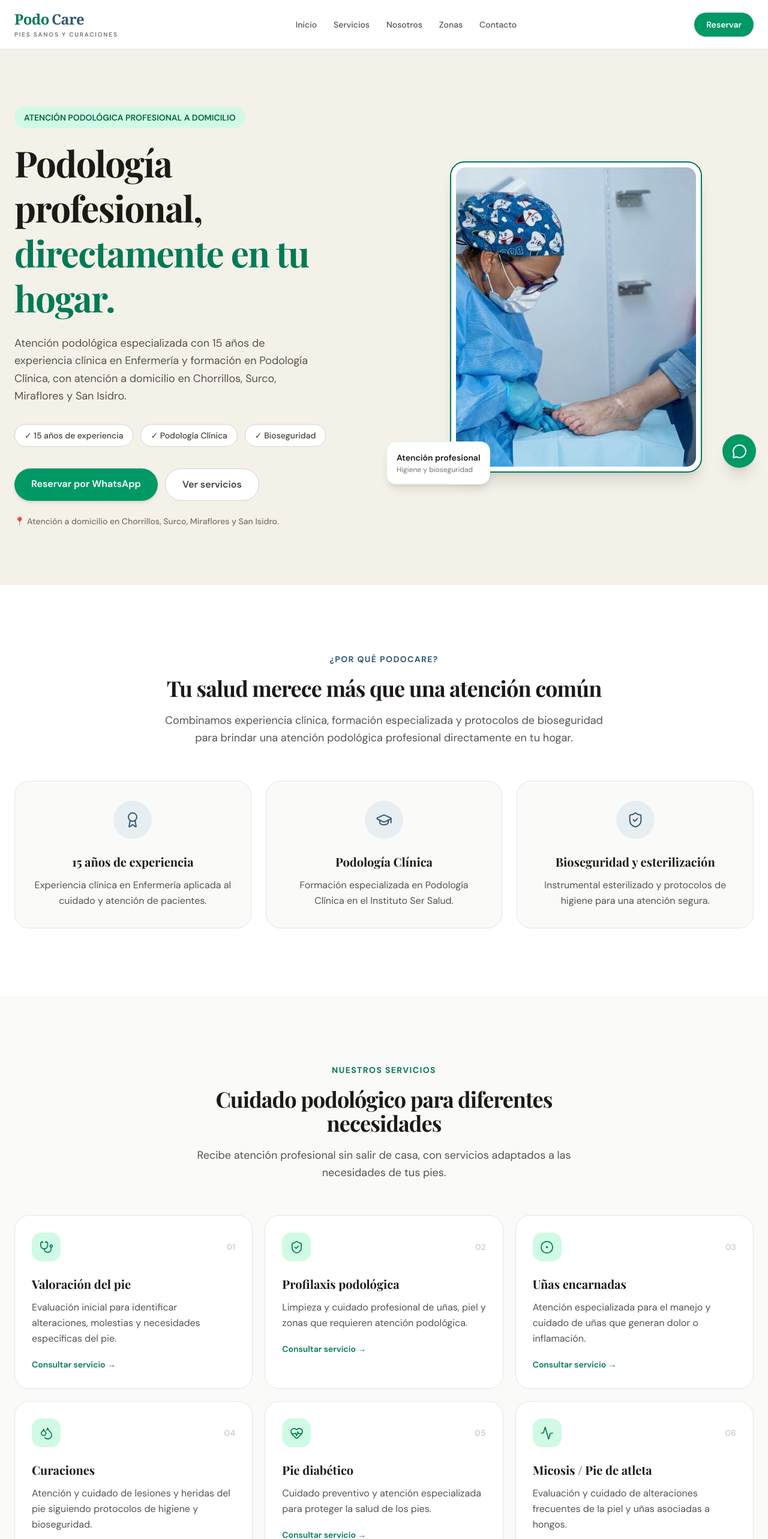
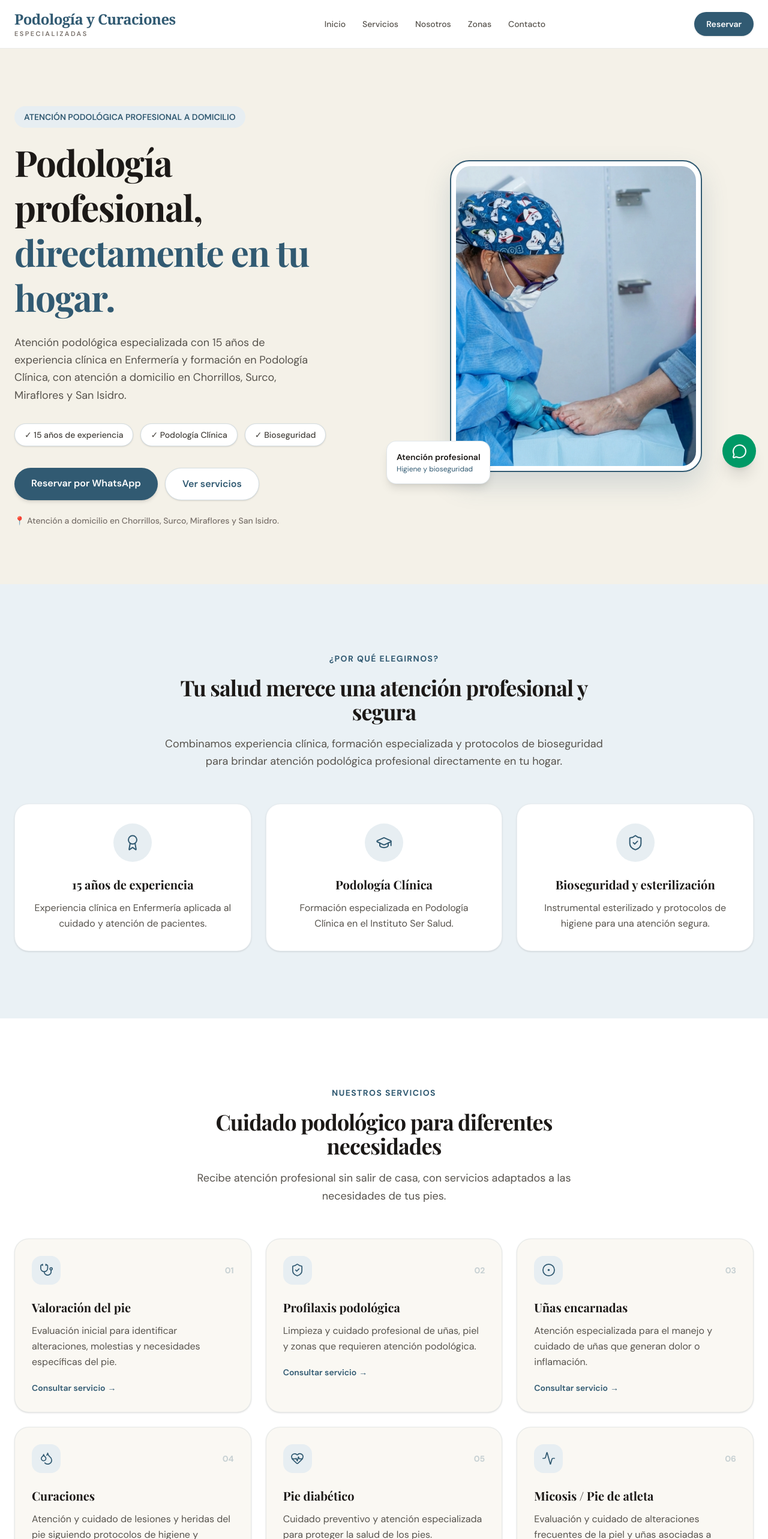
Before and after one commit to Daviana95/podocare, a React (Vite) app: page / in a window 1280 px wide. Shown: the top 2566 px of the page at 60% size. Built offline with nearby package versions, Linux system fonts and the light colour scheme.

Commit message:
Renueva diseño y actualiza nombre del sitio

```diff
--- a/src/components/Areas.tsx
+++ b/src/components/Areas.tsx
@@ -4,7 +4,7 @@ const areas = ['Chorrillos', 'Surco', 'Miraflores', 'San Isidro']
 
 function Areas() {
   return (
-    <section id="zonas" className="bg-white py-20 md:py-24">
+    <section id="zonas" className="bg-[#F4F1E8] py-20 md:py-24">
       <div className="mx-auto max-w-7xl px-6">
 
         {/* Encabezado */}
@@ -28,9 +28,9 @@ function Areas() {
           {areas.map((area) => (
             <div
               key={area}
-              className="group rounded-3xl border border-stone-200 bg-stone-50 p-6 text-center shadow-sm transition-all duration-300 hover:-translate-y-1 hover:border-[#315A72]/30 hover:bg-white hover:shadow-lg"
+              className="group rounded-3xl border border-[#315A72]/10 bg-white p-6 text-center shadow-sm transition-all duration-300 hover:-translate-y-1 hover:border-[#315A72]/30 hover:shadow-xl"
             >
-              <div className="mx-auto flex h-14 w-14 items-center justify-center rounded-2xl bg-[#315A72]/10 text-[#315A72] transition-all duration-300 group-hover:bg-[#315A72] group-hover:text-white">
+              <div className="mx-auto flex h-14 w-14 items-center justify-center rounded-2xl bg-[#E7EEF2] text-[#315A72] transition-all duration-300 group-hover:bg-[#315A72] group-hover:text-white">
                 <MapPin size={25} strokeWidth={1.8} />
               </div>
 
--- a/src/components/Footer.tsx
+++ b/src/components/Footer.tsx
@@ -6,12 +6,12 @@ function Footer() {
 
           {/* Marca */}
           <div>
-            <h2 className="text-2xl font-bold text-white">
-              PodoCare
+            <h2 className="font-serif text-2xl font-bold text-white">
+              Podología y Curaciones
             </h2>
 
-            <p className="mt-2 text-sm font-medium text-emerald-400">
-              Pies Sanos y Curaciones
+            <p className="mt-1 text-xs font-semibold uppercase tracking-[0.22em] text-[#8FB2C6]">
+              Especializadas
             </p>
 
             <p className="mt-4 max-w-sm text-sm leading-relaxed text-stone-400">
@@ -27,42 +27,40 @@ function Footer() {
             </h3>
 
             <div className="mt-4 flex flex-col gap-3 text-sm">
-
               <a
                 href="#inicio"
-                className="transition hover:text-white"
+                className="transition hover:text-[#8FB2C6]"
               >
                 Inicio
               </a>
 
               <a
                 href="#servicios"
-                className="transition hover:text-white"
+                className="transition hover:text-[#8FB2C6]"
               >
                 Servicios
               </a>
 
               <a
                 href="#nosotros"
-                className="transition hover:text-white"
+                className="transition hover:text-[#8FB2C6]"
               >
                 Nosotros
               </a>
 
               <a
                 href="#zonas"
-                className="transition hover:text-white"
+                className="transition hover:text-[#8FB2C6]"
               >
                 Zonas de atención
               </a>
 
               <a
                 href="#contacto"
-                className="transition hover:text-white"
+                className="transition hover:text-[#8FB2C6]"
               >
                 Contacto
               </a>
-
             </div>
           </div>
 
@@ -73,28 +71,26 @@ function Footer() {
             </h3>
 
             <div className="mt-4 space-y-3 text-sm text-stone-400">
-
               <p>📍 Chorrillos</p>
               <p>📍 Surco</p>
               <p>📍 Miraflores</p>
               <p>📍 San Isidro</p>
 
               <a
-               href="https://wa.me/51910632406?text=Hola%20PodoCare%2C%20vi%20su%20p%C3%A1gina%20web%20y%20me%20gustar%C3%ADa%20recibir%20informaci%C3%B3n%20sobre%20sus%20servicios."
+                href="https://wa.me/51910632406?text=Hola%2C%20vi%20su%20p%C3%A1gina%20web%20de%20Podolog%C3%ADa%20y%20Curaciones%20Especializadas%20y%20me%20gustar%C3%ADa%20recibir%20informaci%C3%B3n%20sobre%20sus%20servicios."
                 target="_blank"
                 rel="noopener noreferrer"
-                className="inline-block font-semibold text-emerald-400 transition hover:text-emerald-300"
+                className="inline-block font-semibold text-[#8FB2C6] transition hover:text-white"
               >
                 💬 Escríbenos por WhatsApp
               </a>
-
             </div>
           </div>
 
         </div>
 
         <div className="mt-10 border-t border-stone-800 pt-6 text-center text-sm text-stone-500">
-          © {new Date().getFullYear()} PodoCare. Todos los derechos reservados.
+          © {new Date().getFullYear()} Podología y Curaciones Especializadas. Todos los derechos reservados.
         </div>
       </div>
     </footer>
--- a/src/components/Header.tsx
+++ b/src/components/Header.tsx
@@ -1,31 +1,28 @@
 import { useState } from 'react'
 import { Menu, X } from 'lucide-react'
+
 function Header() {
   const [menuOpen, setMenuOpen] = useState(false)
+
   return (
     <header className="sticky top-0 z-40 w-full border-b border-stone-200/80 bg-white/95 backdrop-blur">
       <div className="mx-auto flex max-w-7xl items-center justify-between px-5 py-4 md:px-6">
 
         {/* Logo */}
-        <a href="#" className="group">
-          <div className="flex items-baseline gap-1">
-            <span className="font-serif text-2xl font-bold tracking-tight text-emerald-700">
-              Podo
-            </span>
+        <a href="#inicio" className="group">
+          <div className="leading-tight">
+            <p className="font-serif text-lg font-bold tracking-tight text-[#315A72] sm:text-xl md:text-2xl">
+              Podología y Curaciones
+            </p>
 
-            <span className="font-serif text-2xl font-bold tracking-tight text-[#315A72]">
-              Care
-            </span>
+            <p className="mt-0.5 text-[10px] font-semibold uppercase tracking-[0.22em] text-stone-500 sm:text-[11px]">
+              Especializadas
+            </p>
           </div>
-
-          <p className="mt-0.5 text-[10px] font-semibold uppercase tracking-[0.18em] text-stone-500">
-            Pies Sanos y Curaciones
-          </p>
         </a>
 
-        {/* Navegación */}
+        {/* Navegación escritorio */}
         <nav className="hidden items-center gap-7 md:flex">
-
           <a
             href="#inicio"
             className="text-sm font-medium text-stone-600 transition hover:text-[#315A72]"
@@ -61,23 +58,26 @@ function Header() {
             Contacto
           </a>
         </nav>
+
         {/* Botón menú móvil */}
         <button
           onClick={() => setMenuOpen(!menuOpen)}
           className="rounded-lg p-2 text-[#315A72] transition hover:bg-stone-100 md:hidden"
-  aria-label="Abrir menú"
+          aria-label={menuOpen ? 'Cerrar menú' : 'Abrir menú'}
         >
           {menuOpen ? <X size={25} /> : <Menu size={25} />}
         </button>
-        {/* WhatsApp */}
+
+        {/* Reservar escritorio */}
         <a
-          href="https://wa.me/51910632406?text=Hola%20PodoCare%2C%20quiero%20informaci%C3%B3n%20para%20agendar%20una%20atenci%C3%B3n."
+          href="https://wa.me/51910632406?text=Hola%2C%20quiero%20informaci%C3%B3n%20para%20agendar%20una%20atenci%C3%B3n%20de%20Podolog%C3%ADa%20y%20Curaciones%20Especializadas."
           target="_blank"
           rel="noopener noreferrer"
-          className="hidden rounded-full bg-emerald-600 px-5 py-2.5 text-sm font-semibold text-white shadow-sm transition-all duration-300 hover:-translate-y-0.5 hover:bg-emerald-700 hover:shadow-md md:inline-flex"
+          className="hidden rounded-full bg-[#315A72] px-5 py-2.5 text-sm font-semibold text-white shadow-sm transition-all duration-300 hover:-translate-y-0.5 hover:bg-[#27485C] hover:shadow-md md:inline-flex"
         >
           Reservar
         </a>
+
         {/* Menú móvil */}
         {menuOpen && (
           <div className="absolute left-0 top-full w-full border-b border-stone-200 bg-white px-5 py-5 shadow-lg md:hidden">
@@ -124,11 +124,11 @@ function Header() {
               </a>
 
               <a
-        href="https://wa.me/51910632406?text=Hola%20PodoCare%2C%20quiero%20informaci%C3%B3n%20para%20agendar%20una%20atenci%C3%B3n."
+                href="https://wa.me/51910632406?text=Hola%2C%20quiero%20informaci%C3%B3n%20para%20agendar%20una%20atenci%C3%B3n%20de%20Podolog%C3%ADa%20y%20Curaciones%20Especializadas."
                 target="_blank"
                 rel="noopener noreferrer"
                 onClick={() => setMenuOpen(false)}
-        className="mt-2 rounded-full bg-emerald-600 px-5 py-3 text-center font-semibold text-white shadow-md transition hover:bg-emerald-700"
+                className="mt-2 rounded-full bg-[#315A72] px-5 py-3 text-center font-semibold text-white shadow-md transition hover:bg-[#27485C]"
               >
                 Reservar por WhatsApp
               </a>
@@ -136,6 +136,7 @@ function Header() {
             </nav>
           </div>
         )}
+
       </div>
     </header>
   )
--- a/src/components/Hero.tsx
+++ b/src/components/Hero.tsx
@@ -5,13 +5,13 @@ function Hero() {
 
         {/* Texto */}
         <div className="max-w-xl">
-          <span className="mb-5 inline-block rounded-full bg-emerald-100 px-4 py-2 text-sm font-semibold text-emerald-800">
+          <span className="mb-5 inline-block rounded-full bg-[#E7EEF2] px-4 py-2 text-sm font-semibold text-[#315A72]">
             ATENCIÓN PODOLÓGICA PROFESIONAL A DOMICILIO
           </span>
 
           <h2 className="text-4xl font-bold leading-tight tracking-tight text-stone-900 md:text-6xl">
             Podología profesional,
-            <span className="text-emerald-700">
+            <span className="text-[#315A72]">
               {' '}directamente en tu hogar.
             </span>
           </h2>
@@ -24,15 +24,15 @@ function Hero() {
 
           {/* Credenciales */}
           <div className="mt-8 flex flex-wrap gap-3">
-            <span className="rounded-full border border-stone-300 bg-white px-4 py-2 text-sm font-medium text-stone-700">
+            <span className="rounded-full border border-[#315A72]/20 bg-white px-4 py-2 text-sm font-medium text-stone-700 shadow-sm">
               ✓ 15 años de experiencia
             </span>
 
-            <span className="rounded-full border border-stone-300 bg-white px-4 py-2 text-sm font-medium text-stone-700">
+            <span className="rounded-full border border-[#315A72]/20 bg-white px-4 py-2 text-sm font-medium text-stone-700 shadow-sm">
               ✓ Podología Clínica
             </span>
 
-            <span className="rounded-full border border-stone-300 bg-white px-4 py-2 text-sm font-medium text-stone-700">
+            <span className="rounded-full border border-[#315A72]/20 bg-white px-4 py-2 text-sm font-medium text-stone-700 shadow-sm">
               ✓ Bioseguridad
             </span>
           </div>
@@ -40,17 +40,17 @@ function Hero() {
           {/* Botones */}
           <div className="mt-9 flex flex-col gap-3 sm:flex-row">
             <a
-              href="https://wa.me/51910632406?text=Hola%20PodoCare%2C%20quiero%20agendar%20una%20atenci%C3%B3n."
+              href="https://wa.me/51910632406?text=Hola%2C%20quiero%20agendar%20una%20atenci%C3%B3n%20de%20Podolog%C3%ADa%20y%20Curaciones%20Especializadas."
               target="_blank"
               rel="noopener noreferrer"
-              className="rounded-full bg-emerald-600 px-7 py-3.5 text-center font-semibold text-white shadow-md transition hover:bg-emerald-700"
+              className="rounded-full bg-[#315A72] px-7 py-3.5 text-center font-semibold text-white shadow-md transition-all duration-300 hover:-translate-y-0.5 hover:bg-[#27485C] hover:shadow-lg"
             >
               Reservar por WhatsApp
             </a>
 
             <a
               href="#servicios"
-              className="rounded-full border border-stone-300 bg-white px-7 py-3.5 text-center font-semibold text-stone-700 transition hover:bg-stone-100"
+              className="rounded-full border border-[#315A72]/20 bg-white px-7 py-3.5 text-center font-semibold text-[#315A72] shadow-sm transition-all duration-300 hover:-translate-y-0.5 hover:bg-[#E7EEF2]"
             >
               Ver servicios
             </a>
@@ -63,21 +63,22 @@ function Hero() {
           </p>
         </div>
 
-        {/* Imagen con Marco Actualizado */}
+        {/* Imagen */}
         <div className="relative flex items-center justify-center">
-          <div className="overflow-hidden rounded-3xl border-2 border-emerald-700 bg-white p-2 shadow-xl">
+          <div className="overflow-hidden rounded-[2rem] border-2 border-[#315A72] bg-white p-2 shadow-[0_20px_45px_rgba(49,90,114,0.18)]">
             <img
               src="/podocare-hero.jpg"
-              alt="Especialista de PodoCare realizando atención podológica"
-              className="h-auto max-h-[500px] w-full object-contain rounded-2xl"
+              alt="Especialista realizando atención podológica profesional"
+              className="h-auto max-h-[500px] w-full rounded-[1.5rem] object-contain"
             />
           </div>
 
-          <div className="absolute -bottom-5 -left-5 rounded-2xl bg-white p-4 shadow-lg border border-emerald-100">
+          <div className="absolute -bottom-5 -left-5 rounded-2xl border border-[#315A72]/15 bg-white p-4 shadow-lg">
             <p className="text-sm font-semibold text-stone-900">
               Atención profesional
             </p>
-            <p className="mt-0.5 text-xs text-stone-500">
+
+            <p className="mt-0.5 text-xs text-[#315A72]">
               Higiene y bioseguridad
             </p>
           </div>
--- a/src/components/Services.tsx
+++ b/src/components/Services.tsx
@@ -69,10 +69,12 @@ const services = [
 
 function Services() {
   return (
-    <section id="servicios" className="bg-stone-50 py-20 md:py-28">
+    <section id="servicios" className="bg-white py-20 md:py-28">
       <div className="mx-auto max-w-7xl px-6">
+
+        {/* Encabezado */}
         <div className="mx-auto max-w-2xl text-center">
-          <span className="text-sm font-bold uppercase tracking-widest text-emerald-700">
+          <span className="text-sm font-bold uppercase tracking-widest text-[#315A72]">
             Nuestros servicios
           </span>
 
@@ -86,21 +88,22 @@ function Services() {
           </p>
         </div>
 
-        <div className="mt-14 grid gap-5 sm:grid-cols-2 lg:grid-cols-3">
+        {/* Tarjetas */}
+        <div className="mt-14 grid gap-6 sm:grid-cols-2 lg:grid-cols-3">
           {services.map((service, index) => {
             const Icon = service.icon
 
             return (
               <article
                 key={service.title}
-                className="group rounded-3xl border border-stone-200 bg-white p-7 transition duration-300 hover:-translate-y-1 hover:border-emerald-200 hover:shadow-lg"
+                className="group rounded-3xl border border-[#315A72]/10 bg-[#FAF8F3] p-7 shadow-sm transition-all duration-300 hover:-translate-y-1 hover:border-[#315A72]/30 hover:bg-white hover:shadow-xl"
               >
                 <div className="flex items-center justify-between">
-                  <div className="flex h-12 w-12 items-center justify-center rounded-2xl bg-emerald-100 text-emerald-700 transition-all duration-300 group-hover:bg-[#315A72] group-hover:text-white">
-  <Icon size={23} strokeWidth={1.8} />
+                  <div className="flex h-12 w-12 items-center justify-center rounded-2xl bg-[#E7EEF2] text-[#315A72] transition-all duration-300 group-hover:bg-[#315A72] group-hover:text-white">
+                    <Icon size={23} strokeWidth={1.8} />
                   </div>
 
-                  <span className="text-sm font-bold text-stone-300">
+                  <span className="text-sm font-bold text-[#315A72]/25">
                     {String(index + 1).padStart(2, '0')}
                   </span>
                 </div>
@@ -114,15 +117,17 @@ function Services() {
                 </p>
 
                 <a
-
-  href={`https://wa.me/51910632406?text=${encodeURIComponent(
-    `Hola PodoCare, estoy interesado/a en el servicio de ${service.title}. Me gustaría recibir información y consultar disponibilidad.`
-  )}`}
-  target="_blank"
-  rel="noopener noreferrer"
-                  className="mt-5 inline-flex text-sm font-semibold text-emerald-700 transition hover:text-emerald-900"
+                  href={`https://wa.me/51910632406?text=${encodeURIComponent(
+                    `Hola, estoy interesado/a en el servicio de ${service.title} de Podología y Curaciones Especializadas. Me gustaría recibir información y consultar disponibilidad.`
+                  )}`}
+                  target="_blank"
+                  rel="noopener noreferrer"
+                  className="group/link mt-5 inline-flex items-center gap-1 text-sm font-semibold text-[#315A72] transition hover:text-[#27485C]"
                 >
-                  Consultar servicio →
+                  Consultar servicio
+                  <span className="transition-transform duration-300 group-hover/link:translate-x-1">
+                    →
+                  </span>
                 </a>
               </article>
             )
--- a/src/components/TrustSection.tsx
+++ b/src/components/TrustSection.tsx
@@ -27,21 +27,24 @@ const trustItems = [
 
 function TrustSection() {
   return (
-    <section id="nosotros" className="bg-white py-20 md:py-28">
+    <section
+      id="nosotros"
+      className="bg-[#EAF1F5] py-20 md:py-28"
+    >
       <div className="mx-auto max-w-7xl px-6">
 
         <div className="mx-auto max-w-3xl text-center">
           <span className="text-sm font-bold uppercase tracking-widest text-[#315A72]">
-            ¿Por qué PodoCare?
+            ¿Por qué elegirnos?
           </span>
 
           <h2 className="mt-4 text-3xl font-bold tracking-tight text-stone-900 md:text-4xl">
-            Tu salud merece más que una atención común
+            Tu salud merece una atención profesional y segura
           </h2>
 
           <p className="mt-5 text-lg leading-relaxed text-stone-600">
             Combinamos experiencia clínica, formación especializada y
-            protocolos de bioseguridad para brindar una atención podológica
+            protocolos de bioseguridad para brindar atención podológica
             profesional directamente en tu hogar.
           </p>
         </div>
@@ -53,9 +56,9 @@ function TrustSection() {
             return (
               <article
                 key={item.title}
-                className="rounded-3xl border border-stone-200 bg-stone-50 p-8 text-center transition duration-300 hover:-translate-y-1 hover:shadow-md"
+                className="group rounded-3xl border border-[#315A72]/10 bg-white p-8 text-center shadow-sm transition-all duration-300 hover:-translate-y-1 hover:border-[#315A72]/25 hover:shadow-lg"
               >
-                <div className="mx-auto flex h-16 w-16 items-center justify-center rounded-full bg-[#E7EEF2] text-[#315A72]">
+                <div className="mx-auto flex h-16 w-16 items-center justify-center rounded-full bg-[#E7EEF2] text-[#315A72] transition-all duration-300 group-hover:bg-[#315A72] group-hover:text-white">
                   <Icon size={28} strokeWidth={1.7} />
                 </div>
 
--- a/src/components/WhatsAppButton.tsx
+++ b/src/components/WhatsAppButton.tsx
@@ -3,10 +3,10 @@ import { MessageCircle } from 'lucide-react'
 function WhatsAppButton() {
   return (
     <a
-      href="https://wa.me/51910632406?text=Hola%20PodoCare%2C%20quiero%20informaci%C3%B3n%20para%20agendar%20una%20atenci%C3%B3n."
+      href="https://wa.me/51910632406?text=Hola%2C%20vi%20su%20p%C3%A1gina%20web%20de%20Podolog%C3%ADa%20y%20Curaciones%20Especializadas%20y%20me%20gustar%C3%ADa%20agendar%20una%20atenci%C3%B3n."
       target="_blank"
       rel="noopener noreferrer"
-      aria-label="Contactar a PodoCare por WhatsApp"
+      aria-label="Contactar por WhatsApp para agendar una atención"
       className="fixed bottom-5 right-5 z-50 flex h-14 w-14 items-center justify-center rounded-full bg-emerald-600 text-white shadow-xl transition-all duration-300 hover:-translate-y-1 hover:scale-110 hover:bg-emerald-700 hover:shadow-2xl"
     >
       <MessageCircle size={25} strokeWidth={2} />
```
Also changed, not shown: src/components/CTA.tsx (+4 -4 lines), src/components/LocationProcess.tsx (+11 -46 lines), src/components/Testimonials.tsx (+5 -5 lines). Lines whose indentation alone changed are shown as unchanged.
